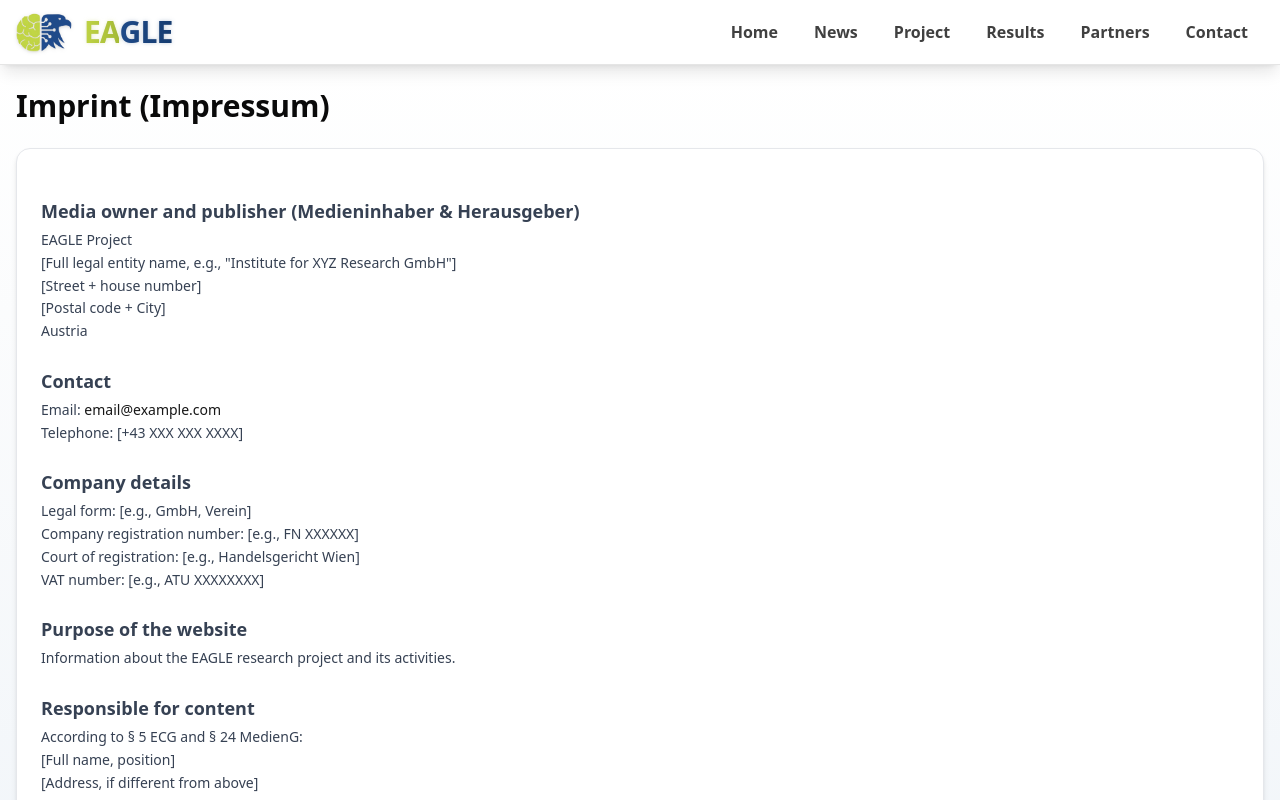
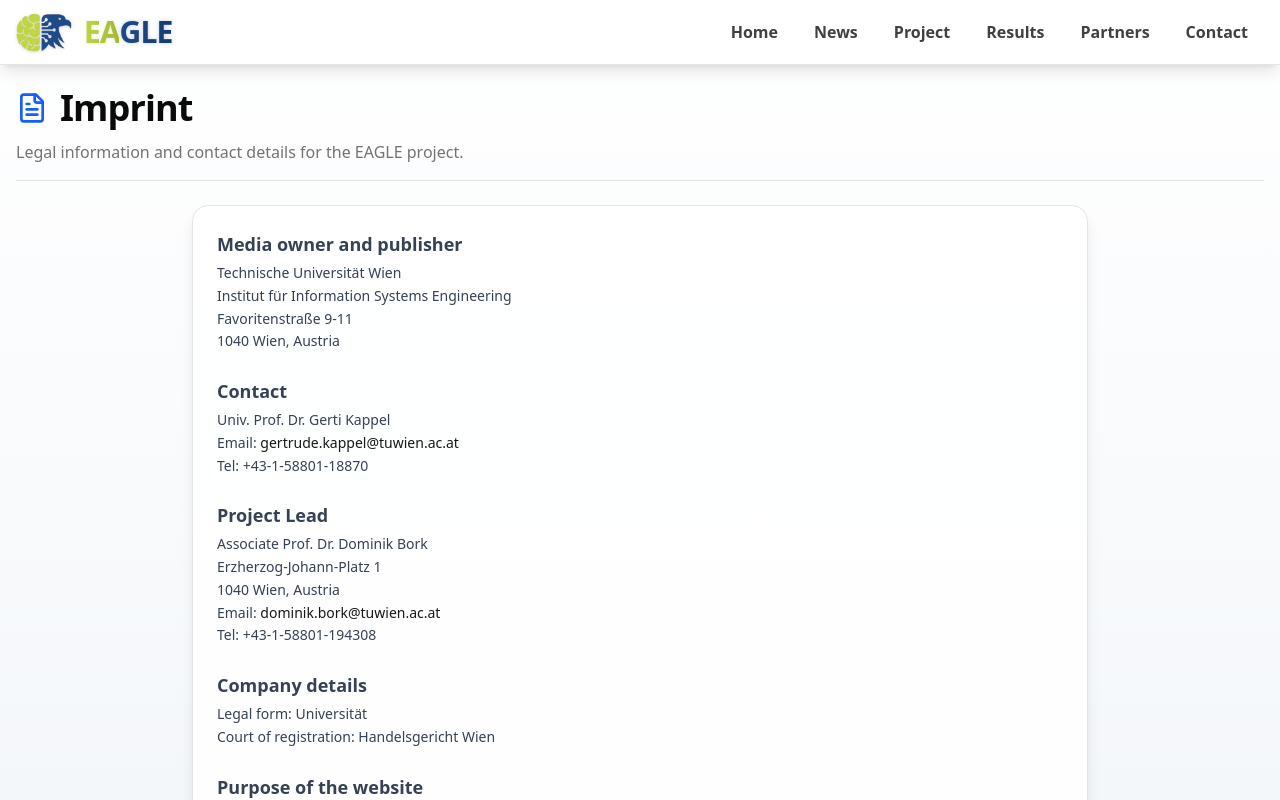
Before and after one commit to EAGLE-Project-FFG/eagle-website, a React (Vite) app: page /imprint in a window 1280 px wide. Shown: the top 800 px of the page. Built offline with nearby package versions, Linux system fonts and the light colour scheme.

Commit message:
Initial Imprint

```diff
--- a/src/pages/ImprintPage.tsx
+++ b/src/pages/ImprintPage.tsx
@@ -1,21 +1,30 @@
 import { Card, CardContent } from "@/components/ui/card";
+import { PageHeader } from "@/components/PageHeader";
+import { FileText } from "lucide-react";
 
 export default function ImprintPage() {
   return (
-    <div className="container mx-auto px-4 py-8 mt-14 text-left ">
-      <h1 className="text-3xl font-bold mb-6">Imprint (Impressum)</h1>
+    <div className="container mx-auto px-4 py-8">
+      <PageHeader
+        icon={<FileText className="h-8 w-8 text-blue-600" />}
+        title="Imprint"
+        description="Legal information and contact details for the EAGLE project."
+      />
 
-      <Card className="shadow-md border border-gray-200">
-        <CardContent className="space-y-6 text-sm leading-relaxed text-gray-700 pt-6">
+      <section className="mx-auto mt-6 max-w-4xl">
+        <Card className="rounded-2xl border bg-white/90 shadow-lg">
+          <CardContent className="space-y-6 text-sm leading-relaxed text-gray-700 text-left">
+
             {/* Media Owner */}
             <section>
-            <h2 className="text-lg font-semibold mb-1">Media owner and publisher (Medieninhaber &amp; Herausgeber)</h2>
+              <h2 className="text-lg font-semibold mb-1">
+                Media owner and publisher
+              </h2>
               <p>
-              EAGLE Project <br />
-              [Full legal entity name, e.g., "Institute for XYZ Research GmbH"] <br />
-              [Street + house number] <br />
-              [Postal code + City] <br />
-              Austria
+                Technische Universität Wien <br />
+                Institut für Information Systems Engineering <br />
+                Favoritenstraße 9-11 <br />
+                1040 Wien, Austria
               </p>
             </section>
 
@@ -23,8 +32,35 @@ export default function ImprintPage() {
             <section>
               <h2 className="text-lg font-semibold mb-1">Contact</h2>
               <p>
-              Email: <a href="mailto:email@example.com" className="text-primary hover:underline">email@example.com</a> <br />
-              Telephone: [+43 XXX XXX XXXX]
+                Univ. Prof. Dr. Gerti Kappel <br />
+                Email:{" "}
+                <a
+                  href="mailto:gertrude.kappel@tuwien.ac.at"
+                  className="text-primary hover:underline"
+                >
+                  gertrude.kappel@tuwien.ac.at
+                </a>
+                <br />
+                Tel: +43-1-58801-18870
+              </p>
+            </section>
+
+            {/* Project Lead */}
+            <section>
+              <h2 className="text-lg font-semibold mb-1">Project Lead</h2>
+              <p>
+                Associate Prof. Dr. Dominik Bork <br />
+                Erzherzog-Johann-Platz 1 <br />
+                1040 Wien, Austria <br />
+                Email:{" "}
+                <a
+                  href="mailto:dominik.bork@tuwien.ac.at"
+                  className="text-primary hover:underline"
+                >
+                  dominik.bork@tuwien.ac.at
+                </a>
+                <br />
+                Tel: +43-1-58801-194308
               </p>
             </section>
 
@@ -32,10 +68,8 @@ export default function ImprintPage() {
             <section>
               <h2 className="text-lg font-semibold mb-1">Company details</h2>
               <p>
-              Legal form: [e.g., GmbH, Verein] <br />
-              Company registration number: [e.g., FN XXXXXX] <br />
-              Court of registration: [e.g., Handelsgericht Wien] <br />
-              VAT number: [e.g., ATU XXXXXXXX]
+                Legal form: Universität <br />
+                Court of registration: Handelsgericht Wien
               </p>
             </section>
 
@@ -47,25 +81,19 @@ export default function ImprintPage() {
               </p>
             </section>
 
-          {/* Responsible Person */}
+            {/* Responsible for Content */}
             <section>
               <h2 className="text-lg font-semibold mb-1">Responsible for content</h2>
               <p>
                 According to § 5 ECG and § 24 MedienG: <br />
-              [Full name, position] <br />
-              [Address, if different from above]
-            </p>
-          </section>
-
-          {/* Supervisory Authority */}
-          <section>
-            <h2 className="text-lg font-semibold mb-1">Supervisory authority</h2>
-            <p>
-              [Only if applicable for regulated professions — e.g., Ministry, professional chamber]
+                Associate Prof. Dr. Dominik Bork <br />
+                Technische Universität Wien <br />
+                Erzherzog-Johann-Platz 1, 1040 Wien
               </p>
             </section>
           </CardContent>
         </Card>
+      </section>
     </div>
   );
 }
```
Lines whose indentation alone changed are shown as unchanged.
